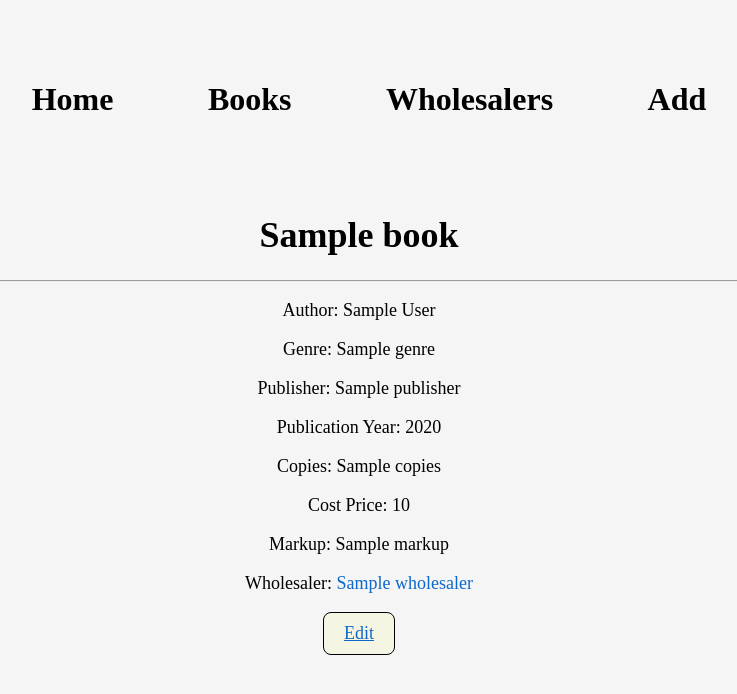
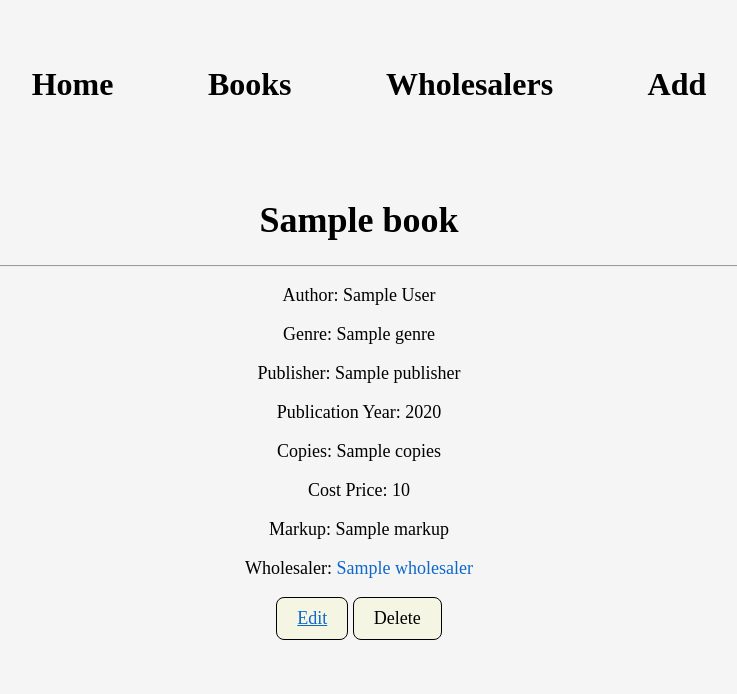
Before and after one commit to markmcgrory/python_project, a Flask app: page /books/1 in a window 1280 px wide. Shown: the top 694 px of the page, without its empty margins (281-1018 px from the left). Run offline with Flask 3, Linux system fonts and the light colour scheme; a database or web service that is not in the repository returns one stand-in record (values such as "Sample title"); some libraries are stand-ins or nearby versions.

Commit message:
delete book function added

```diff
--- a/controllers/books_controller.py
+++ b/controllers/books_controller.py
@@ -61,3 +61,8 @@ def update_book(id):
     book = Book(title, author, genre, publisher, publication_year, copies, cost_price, markup, wholesaler,id)
     book_repository.update(book)
     return redirect('/books')
+
+@books_blueprint.route("/books/<id>/delete", methods=['POST'])
+def delete_book(id):
+    book_repository.delete(id)
+    return redirect('/books')
--- a/repositories/book_repository.py
+++ b/repositories/book_repository.py
@@ -36,9 +36,6 @@ def select(id):
         book = Book(result['title'], result['author'], result['genre'], result['publisher'], result['publication_year'], result['copies'], result['cost_price'], result['markup'], wholesaler, result['id'])
     return book
 
-def delete_all():
-    sql = "DELETE FROM books"
-    run_sql(sql)
 
 def delete(id):
     sql = "DELETE FROM books WHERE id = %s"
--- a/static/style.css
+++ b/static/style.css
@@ -5,7 +5,7 @@ display: flexbox;
 /* justify-content: flex-end; */
 padding: 30px;
 margin-left: 10px;
-margin-top: 20px;
+margin-top: 5px;
 /* border: 1px black solid; */
 /* background-color: rgba(245, 245, 245, 0.571); */
 
--- a/templates/books/show.html
+++ b/templates/books/show.html
@@ -22,8 +22,10 @@
 <p>Markup: {{book.markup}}</p>
 <p>Wholesaler: <a style="text-decoration:none" href="../wholesalers/{{book.wholesaler.id}}">{{book.wholesaler.name}}</p>
 
-<!-- <p>Wholesaler: {{book.wholesaler.name}}</p> -->
+<form action="/books/{{book.id}}/delete" method="post" id="delete"></form>
 
-<p><button class="button"><a href="/books/{{book.id}}/edit">Edit</a></button></p>
+
+<button class="button"><a href="/books/{{book.id}}/edit">Edit</a></button>
+<button class="button" type="submit" form="delete">Delete</button>
 
 {% endblock %}
--- a/templates/wholesalers/show.html
+++ b/templates/wholesalers/show.html
@@ -10,7 +10,7 @@
 <p>Contact phone: {{wholesaler.contact_phone}}</p>
 <p>Contact email: {{wholesaler.contact_email}}</p>
 
-<p>Books: {% for book in books %}
+<p><h3>Books:</h3> {% for book in books %}
 <p><a style="text-decoration:none" href="../books/{{book.id}}">{{book.title}}</a></p>
 
 {% endfor %}
```
